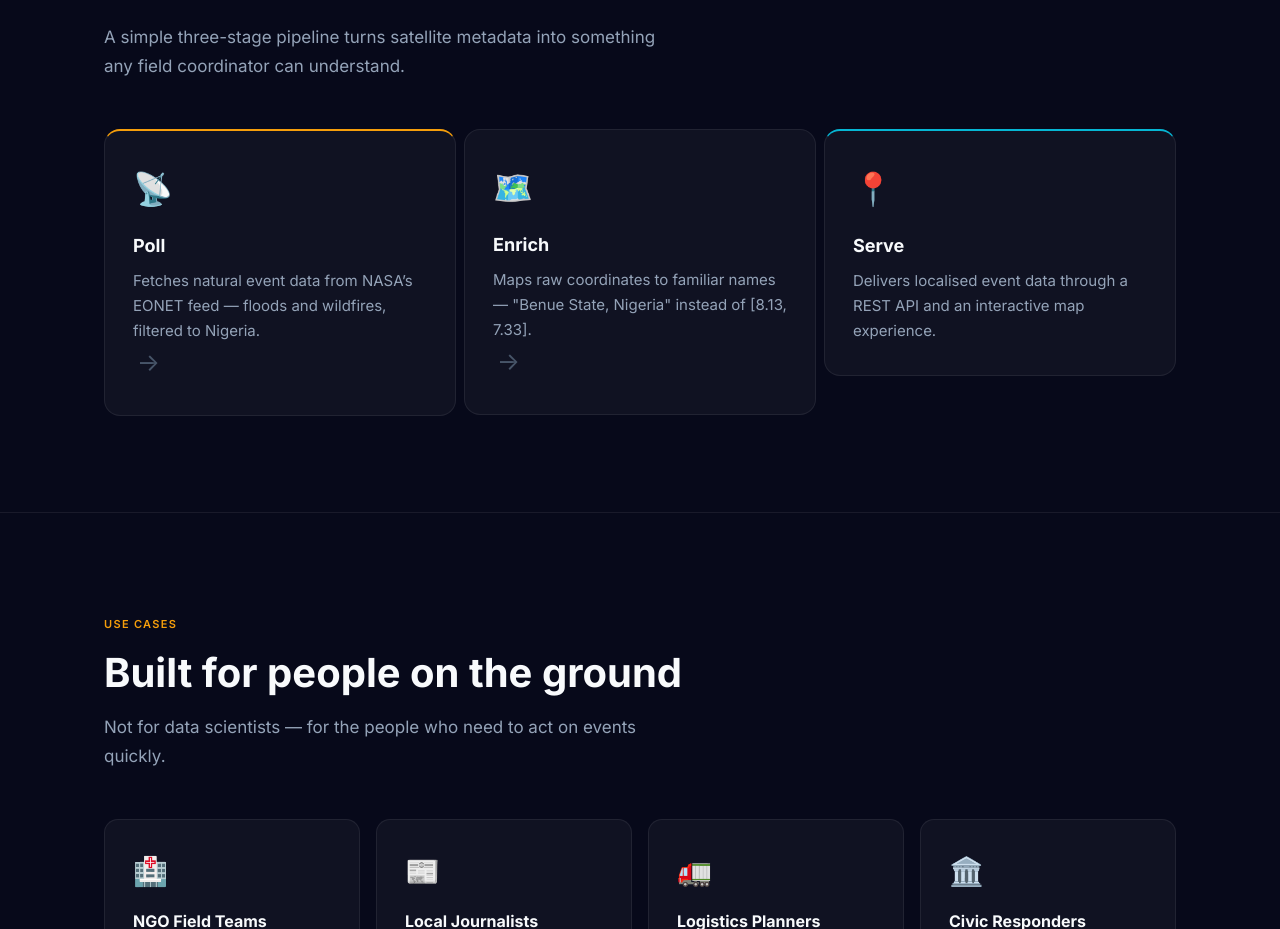
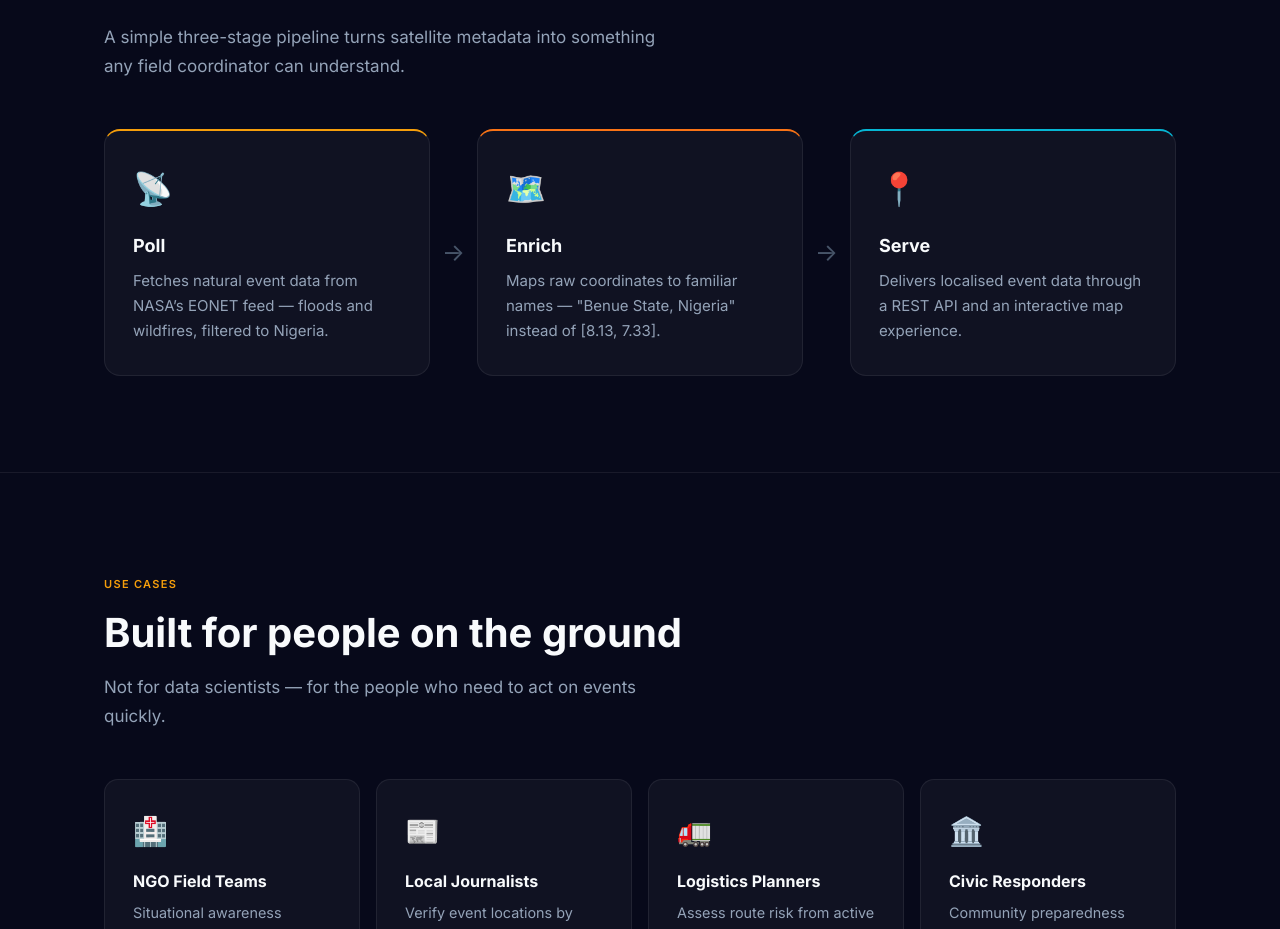
Before and after one commit to didi-rare/vigilafrica, a React (Vite) app in the folder web/: page / in a window 1280 px wide. Shown: the part 940-1869 px from the top of the page. Built offline with nearby package versions, Linux system fonts and the light colour scheme.

Commit message:
fix(web): landing page card alignment and accent borders

```diff
--- a/web/src/App.css
+++ b/web/src/App.css
@@ -326,7 +326,7 @@ a {
 
 .steps {
   display: flex;
-  align-items: flex-start;
+  align-items: stretch;
   gap: 8px;
   margin-top: 48px;
   flex-wrap: wrap;
@@ -340,6 +340,8 @@ a {
   border-radius: 16px;
   padding: 32px 28px;
   transition: all 0.25s ease;
+  display: flex;
+  flex-direction: column;
 }
 
 .step:hover {
@@ -382,8 +384,8 @@ a {
 
 /* Step accent borders */
 .step:nth-child(1) { border-top: 2px solid var(--accent-amber); }
-.step:nth-child(3) { border-top: 2px solid var(--accent-blue); }
-.step:nth-child(5) { border-top: 2px solid var(--accent-orange); }
+.step:nth-child(3) { border-top: 2px solid var(--accent-orange); }
+.step:nth-child(5) { border-top: 2px solid var(--accent-blue); }
 
 /* ─────────────────────────────────────
    Built For
--- a/web/src/App.tsx
+++ b/web/src/App.tsx
@@ -7,6 +7,7 @@
 //   - Links to GitHub repository
 //   - Responsive at 375px and 1280px
 //   - No API calls (static component only)
+import { Fragment } from 'react'
 import './App.css'
 
 const GITHUB_URL = 'https://github.com/didi-rare/vigilafrica'
@@ -118,14 +119,16 @@ function App() {
 
             <div className="steps" role="list">
               {STEPS.map((step, i) => (
-              <article key={step.title} className="step" role="listitem">
+                <Fragment key={step.title}>
+                  <article className="step" role="listitem">
                     <span className="step-icon" aria-hidden="true">{step.icon}</span>
                     <h3>{step.title}</h3>
                     <p>{step.desc}</p>
+                  </article>
                   {i < STEPS.length - 1 && (
                     <span className="step-arrow" aria-hidden="true">→</span>
                   )}
-              </article>
+                </Fragment>
               ))}
             </div>
           </div>
```
Lines whose indentation alone changed are shown as unchanged.
